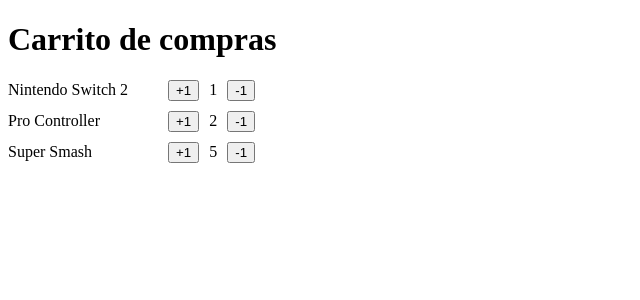
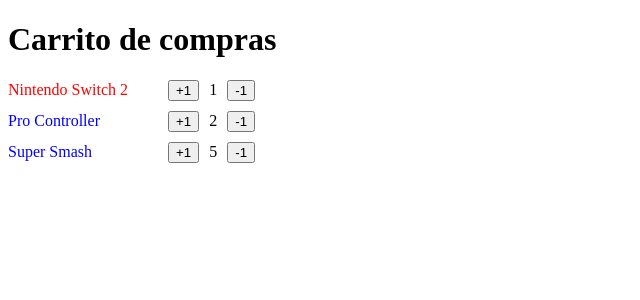
Before and after one commit to laura19Caceresj/02-first-steps, a React (Vite) app: page / in a window 1280 px wide. Shown: the top 300 px of the page, without its empty margins (0-640 px from the left). Built offline with nearby package versions, Linux system fonts and the light colour scheme.

Commit message:
feature:Css-file
Add CSS styles for the shopping cart

```diff
--- a/src/shopping-cart/ItemCounter.tsx
+++ b/src/shopping-cart/ItemCounter.tsx
@@ -1,4 +1,9 @@
 import { useState } from "react";
+
+//import "./itemCounter.css"
+
+import styles from "./itemCounter.module.css";
+
 
 interface Props {
   name: string;
@@ -26,16 +31,21 @@ export const ItemCounter = ({ name, quantity = 1 }: Props) => {
 
   return (
     <section
+      className={styles.itemRow}
+
+   /*
+      -----escritura valida en js pero no en css----
       style={{
         display: "flex",
         alignItems: "center",
         gap: 10,
         marginTop: 10
       }}
-    >
+    */ >
       <span
+        className={styles["item-text"]}
         style={{
-          width: 150,
+          color: count === 1 ? "red" : "blue",
         }}
       >
         {name}
--- /dev/null
+++ b/src/shopping-cart/itemCounter.css
@@ -0,0 +1,11 @@
+.item-row {
+    display: flex;
+    align-items: center;
+    gap: 10px;
+    margin-top: 10px;
+}
+
+.item-text {
+    width: 150px;
+
+}
--- /dev/null
+++ b/src/shopping-cart/itemCounter.module.css
@@ -0,0 +1,15 @@
+.itemRow {
+    display: flex;
+    align-items: center;
+    gap: 10px;
+    margin-top: 10px;
+}
+
+.item-text {
+    width: 150px;
+
+}
+
+.red {
+    color: red;
+}
```
